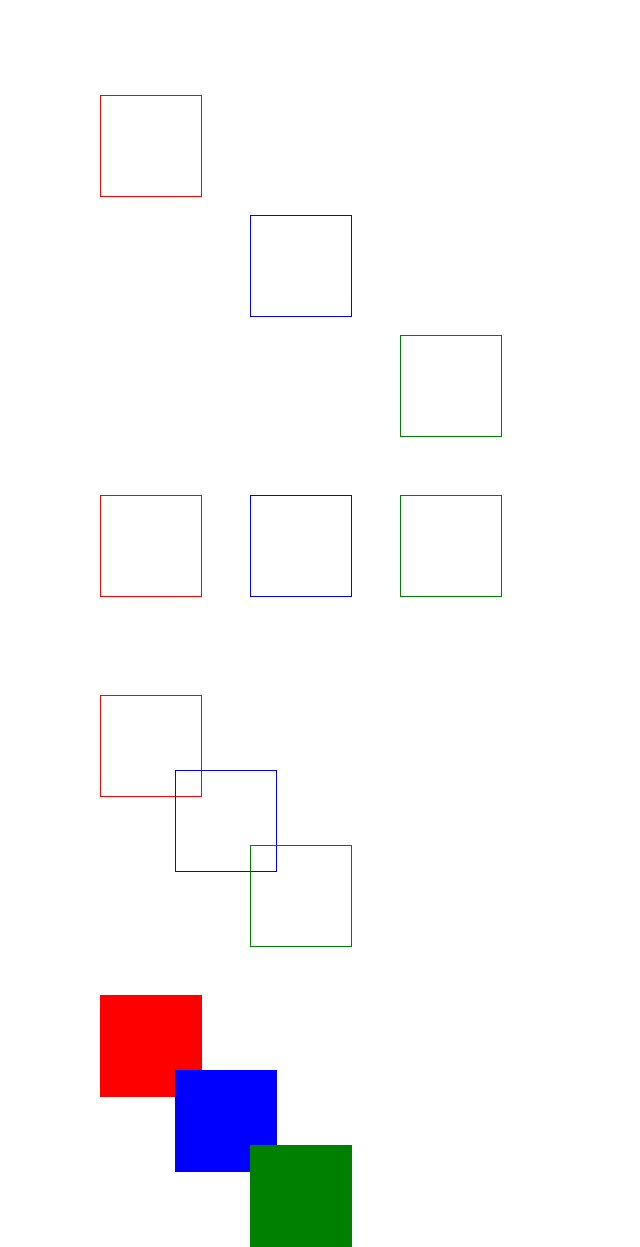
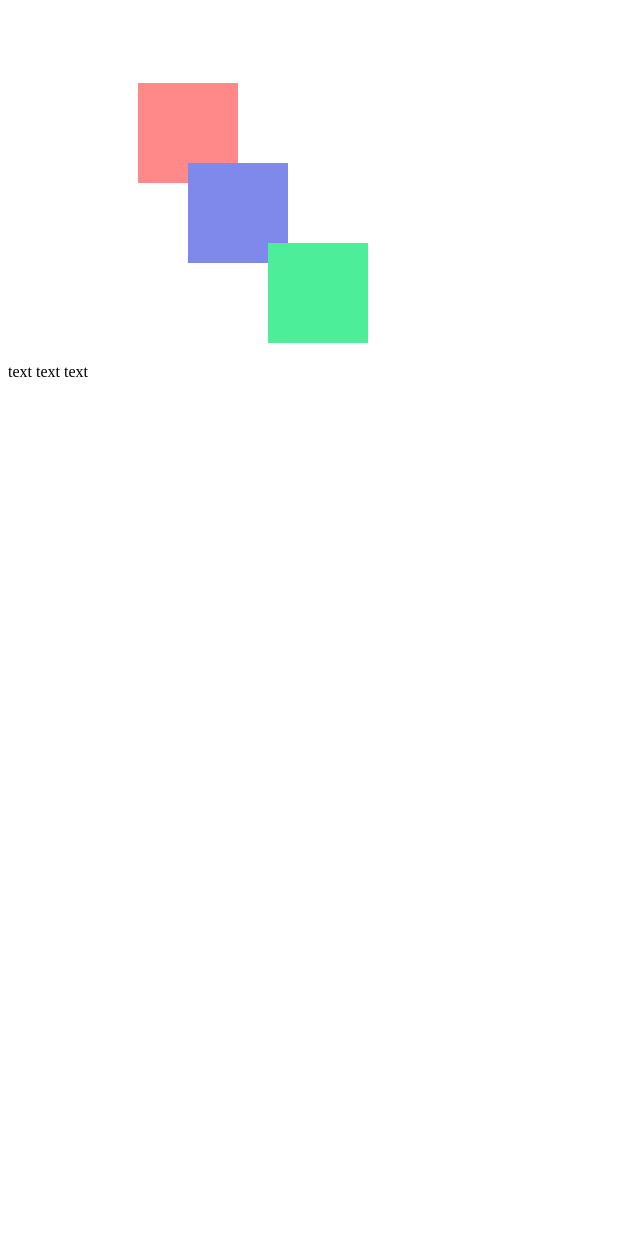
Before and after one commit to ntw4/html_Positionir, a plain HTML site: page index.html in a window 1280 px wide. Shown: the part 5-1252 px from the top of the page, without its empty margins (0-640 px from the left). After the commit the page ends 800 px from the top, so only its background shows below. Drawn offline with Linux system fonts and the light colour scheme.

Commit message:
positioner_relative_178

```diff
--- a/index.html
+++ b/index.html
@@ -10,17 +10,6 @@
     <div id="elem1"></div>
     <div id="elem2"></div>
     <div id="elem3"></div>
-
-    <div id="elem1_2"></div>
-    <div id="elem2_2"></div>
-    <div id="elem3_2"></div>
-
-    <div id="elem1_3"></div>
-    <div id="elem2_3"></div>
-    <div id="elem3_3"></div>
-
-    <div id="elem1_4"></div>
-    <div id="elem2_4"></div>
-    <div id="elem3_4"></div>
+    text text text
 </body>
 </html>
--- a/style.css
+++ b/style.css
@@ -1,115 +1,31 @@
 #elem1 {
-    position: absolute;
-    top: 100px;
-    left: 100px;
-
 	width: 100px;
 	height: 100px;
-	border: 1px solid red;
+	margin-bottom: 20px;
+	background-color: #FF8888;
+
+    position: relative;
+    left: 130px;
+    top: 80px;
+
 }
 #elem2 {
-    position: absolute;
-    top: 220px;
-    left: 250px;
-
 	width: 100px;
 	height: 100px;
-	border: 1px solid blue;
+	margin-bottom: 20px;
+	background-color: #7E89EB;
+
+    position: relative;
+    left: 180px;
+    top: 40px;
 }
-#elem3{
-    position: absolute;
-    top: 340px;
-    left: 400px;
-
-    width: 100px;
-    height: 100px;
-    border: 1px solid green;
-}
-#elem1_2{
-    position: absolute;
-    top: 500px;
-    left: 100px;
-
-    width: 100px;
-	height: 100px;
-	border: 1px solid red;
-}
-#elem2_2{
-    position: absolute;
-    top: 500px;
-    left: 250px;
-
+#elem3 {
 	width: 100px;
 	height: 100px;
-	border: 1px solid blue;
+	margin-bottom: 20px;
+	background-color: #4DEE99;
+
+    position: relative;
+    left: 260px;
+
 }
-#elem3_2{
-    position: absolute;
-    top: 500px;
-    left: 400px;
-
-	width: 100px;
-	height: 100px;
-	border: 1px solid green;
-}
-#elem1_3 {
-    position: absolute;
-    top: 700px;
-    left: 100px;
-
-	width: 100px;
-	height: 100px;
-	border: 1px solid red;
-}
-#elem2_3 {
-    position: absolute;
-    top: 775px;
-    left: 175px;
-
-	width: 100px;
-	height: 100px;
-	border: 1px solid blue;
-}
-#elem3_3 {
-    position: absolute;
-    top: 850px;
-    left: 250px;
-
-    width: 100px;
-    height: 100px;
-    border: 1px solid green;
-}
-
-#elem1_4 {
-    position: absolute;
-    top: 1000px;
-    left: 100px;
-
-	width: 100px;
-	height: 100px;
-	border: 1px solid red;
-
-    background-color: red;
-}
-#elem2_4 {
-    position: absolute;
-    top: 1075px;
-    left: 175px;
-
-	width: 100px;
-	height: 100px;
-	border: 1px solid blue;
-
-    background-color: blue;
-}
-#elem3_4 {
-    position: absolute;
-    top: 1150px;
-    left: 250px;
-
-    width: 100px;
-    height: 100px;
-    border: 1px solid green;
-
-    background-color: green;
-}
```
